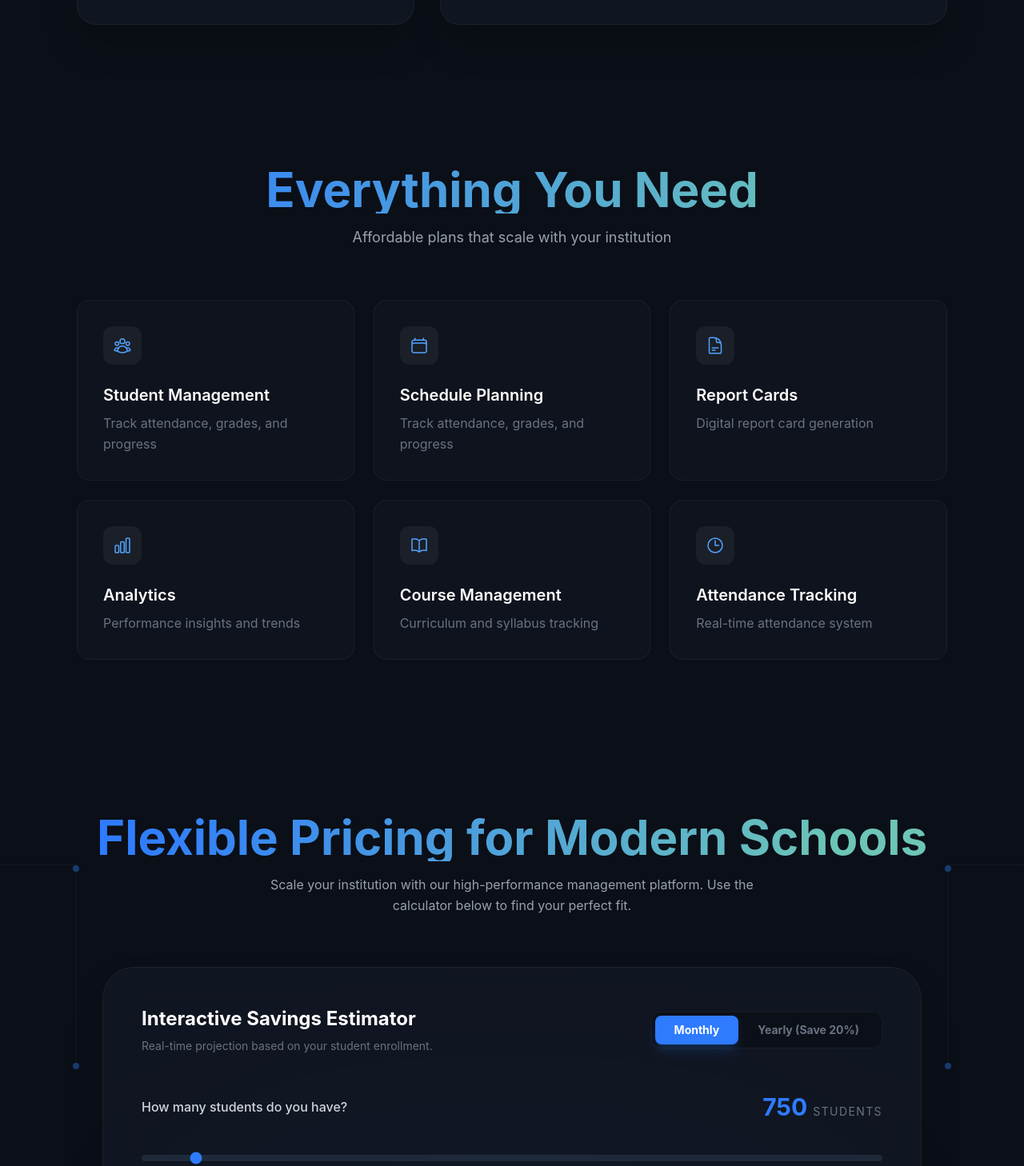
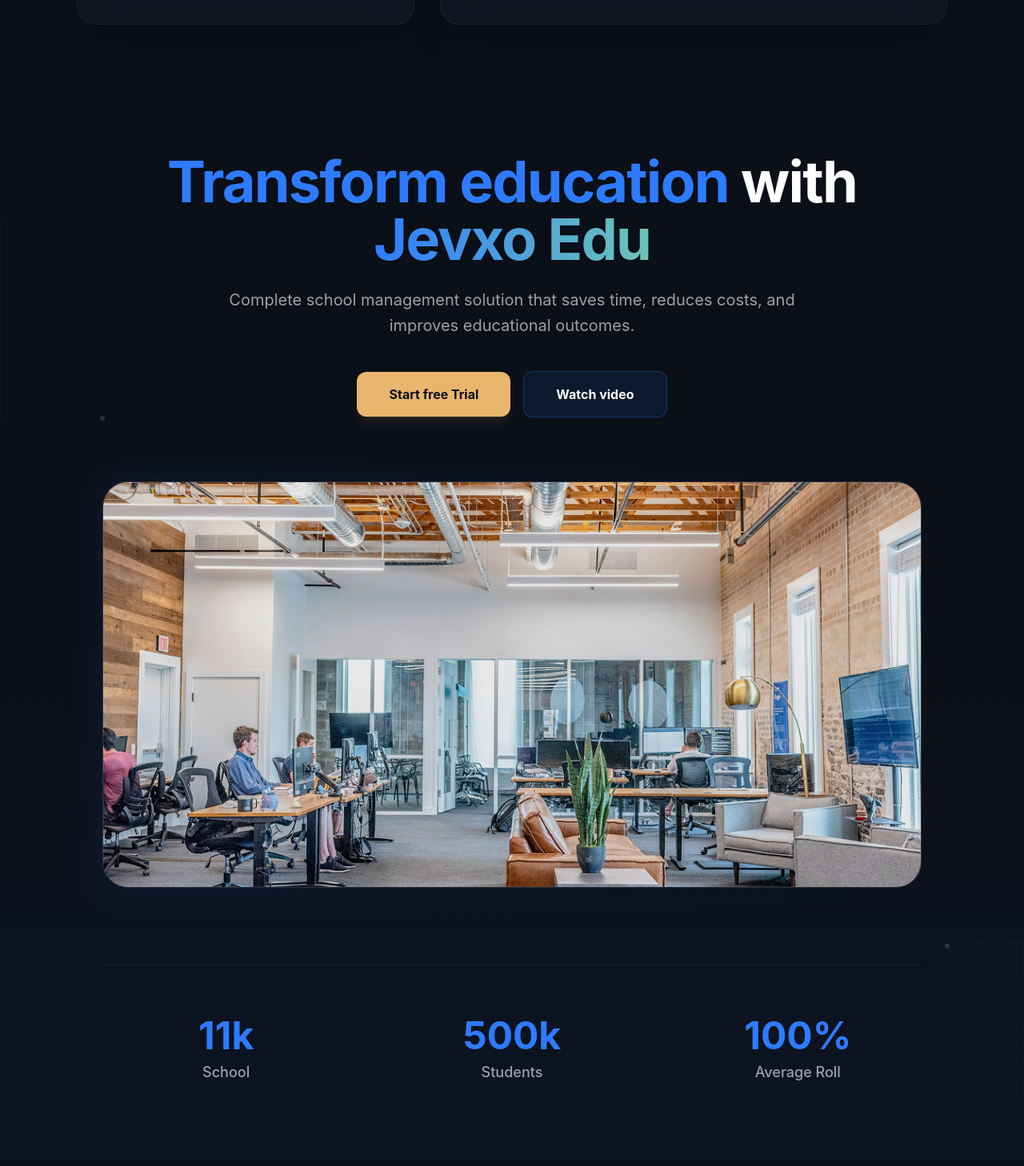
Before and after one commit to IftiGithub/Jevxo, a React (Vite) app: page / in a window 1280 px wide. Shown: the part 2936-4394 px from the top of the page at 80% size. Built offline with nearby package versions, Linux system fonts and the light colour scheme.

Commit message:
added transform section

```diff
--- a/src/App.jsx
+++ b/src/App.jsx
@@ -8,6 +8,7 @@
 import Pricing from "./components/Pricing.jsx"
 import Outreach from "./components/Outreach.jsx"
 import Footer from "./components/Footer.jsx"
+import Transform from "./components/Transform.jsx"
 
 function App() {
 
@@ -18,6 +19,7 @@
       <Hero></Hero>
       <Growth></Growth>
       <Roi></Roi>
+      <Transform></Transform>
       <Everything></Everything>
       <Flexible></Flexible>
       <Pricing></Pricing>
--- /dev/null
+++ b/src/components/Transform.jsx
@@ -0,0 +1,78 @@
+import heroImage from "../assets/Video Animation.png"; // Replace with your actual image path
+
+const Transform = () => {
+    const stats = [
+        { label: "School", value: "11k" },
+        { label: "Students", value: "500k" },
+        { label: "Average Roll", value: "100%" },
+    ];
+
+    return (
+        <section className="relative w-full pt-20 pb-24 px-6 md:px-12 lg:px-24 bg-[#0B0F17] overflow-hidden">
+
+            {/* Background Decorative Lines (Circuit Style) */}
+            <div className="absolute top-40 left-0 w-32 h-64 border-l border-b border-white/5 opacity-50 hidden lg:block">
+                <div className="absolute bottom-0 right-0 w-1.5 h-1.5 bg-gray-600 rounded-sm -mr-[3px]"></div>
+            </div>
+            <div className="absolute bottom-20 right-0 w-24 h-48 border-r border-t border-white/5 opacity-50 hidden lg:block">
+                <div className="absolute top-0 left-0 w-1.5 h-1.5 bg-gray-600 rounded-sm -ml-[3px]"></div>
+            </div>
+
+            {/* Content Header */}
+            <div className="max-w-5xl mx-auto text-center z-10 relative">
+                <h1 className="text-5xl md:text-7xl font-bold tracking-tight mb-6">
+                    <span className="text-[#2E7BFF]">Transform education</span>
+                    <span className="text-white"> with </span>
+                    <span className="text-transparent bg-clip-text bg-[linear-gradient(90deg,#2E7BFF,#6CC5B7)]">
+                        Jevxo Edu
+                    </span>
+                </h1>
+
+                <p className="text-gray-400 text-lg md:text-xl max-w-3xl mx-auto mb-10 leading-relaxed">
+                    Complete school management solution that saves time, reduces costs, and improves educational outcomes.
+                </p>
+
+                {/* CTA Buttons */}
+                <div className="flex flex-col sm:flex-row items-center justify-center gap-4 mb-20">
+                    <button className="px-10 py-4 bg-[#E9B66F] text-[#0B0F17] font-bold rounded-xl hover:bg-[#d4a35f] transition-all shadow-lg shadow-[#E9B66F]/10">
+                        Start free Trial
+                    </button>
+                    <button className="px-10 py-4 bg-[#2E7BFF]/10 text-white border border-[#2E7BFF]/30 font-bold rounded-xl hover:bg-[#2E7BFF]/20 transition-all backdrop-blur-sm">
+                        Watch video
+                    </button>
+                </div>
+
+                {/* Hero Image Card */}
+                <div className="relative group">
+                    <div className="absolute -inset-1 bg-gradient-to-r from-[#2E7BFF]/20 to-transparent rounded-[32px] blur-xl opacity-50 group-hover:opacity-75 transition duration-1000"></div>
+                    <div className="relative overflow-hidden rounded-[32px] border border-white/10 bg-[#151B28]">
+                        <img
+                            src={heroImage}
+                            alt="Modern Office"
+                            className="w-full h-auto object-cover opacity-90"
+                        />
+                    </div>
+                </div>
+
+                {/* Metrics Section */}
+                <div className="grid grid-cols-1 md:grid-cols-3 gap-12 mt-24 border-t border-white/5 pt-16">
+                    {stats.map((stat, index) => (
+                        <div key={index} className="flex flex-col items-center">
+                            <span className="text-4xl md:text-5xl font-bold text-[#2E7BFF] mb-2">
+                                {stat.value}
+                            </span>
+                            <span className="text-gray-400 text-lg font-medium">
+                                {stat.label}
+                            </span>
+                        </div>
+                    ))}
+                </div>
+            </div>
+
+            {/* Bottom Gradient Glow */}
+            <div className="absolute bottom-0 left-1/2 -translate-x-1/2 w-full h-1/2 bg-gradient-to-t from-[#2E7BFF]/5 to-transparent pointer-events-none"></div>
+        </section>
+    );
+};
+
+export default Transform;
```
Also changed, not shown: src/assets/Video Animation.png (added).
